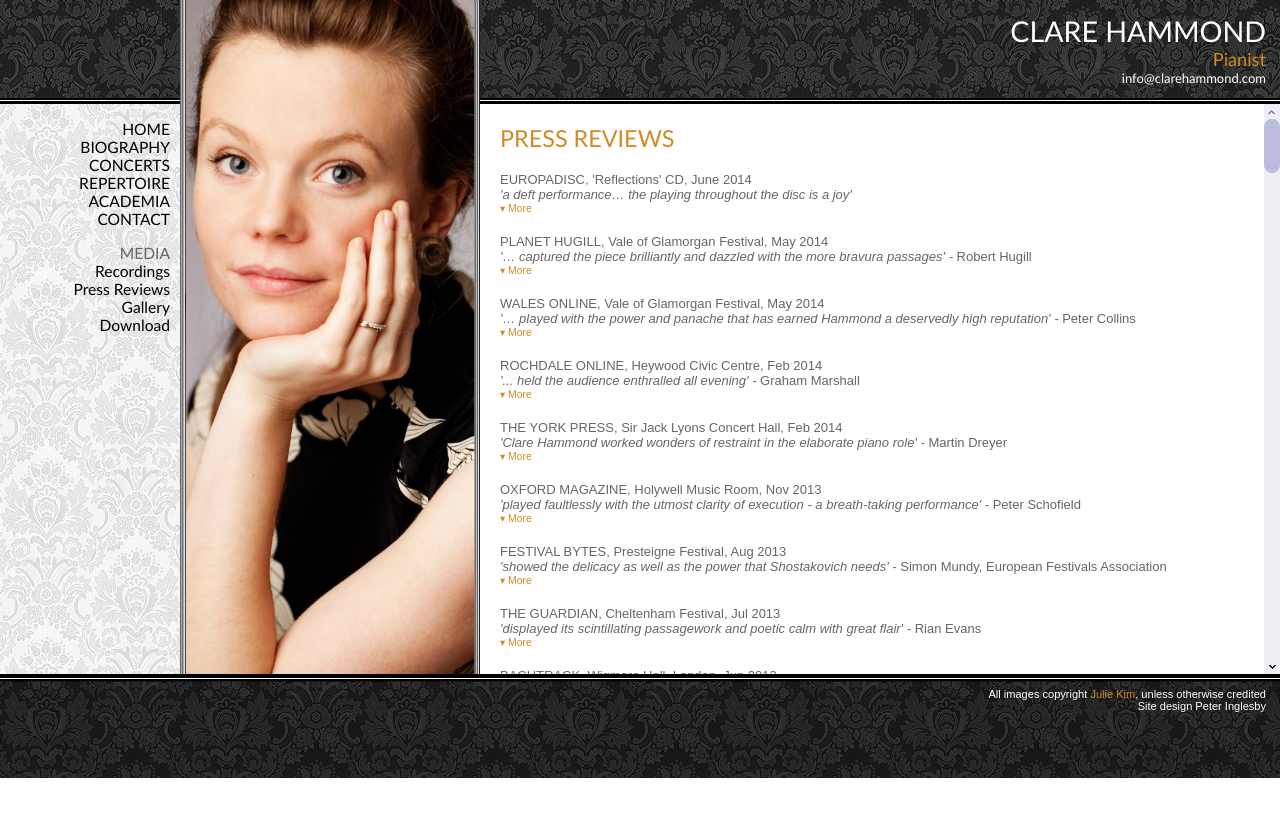
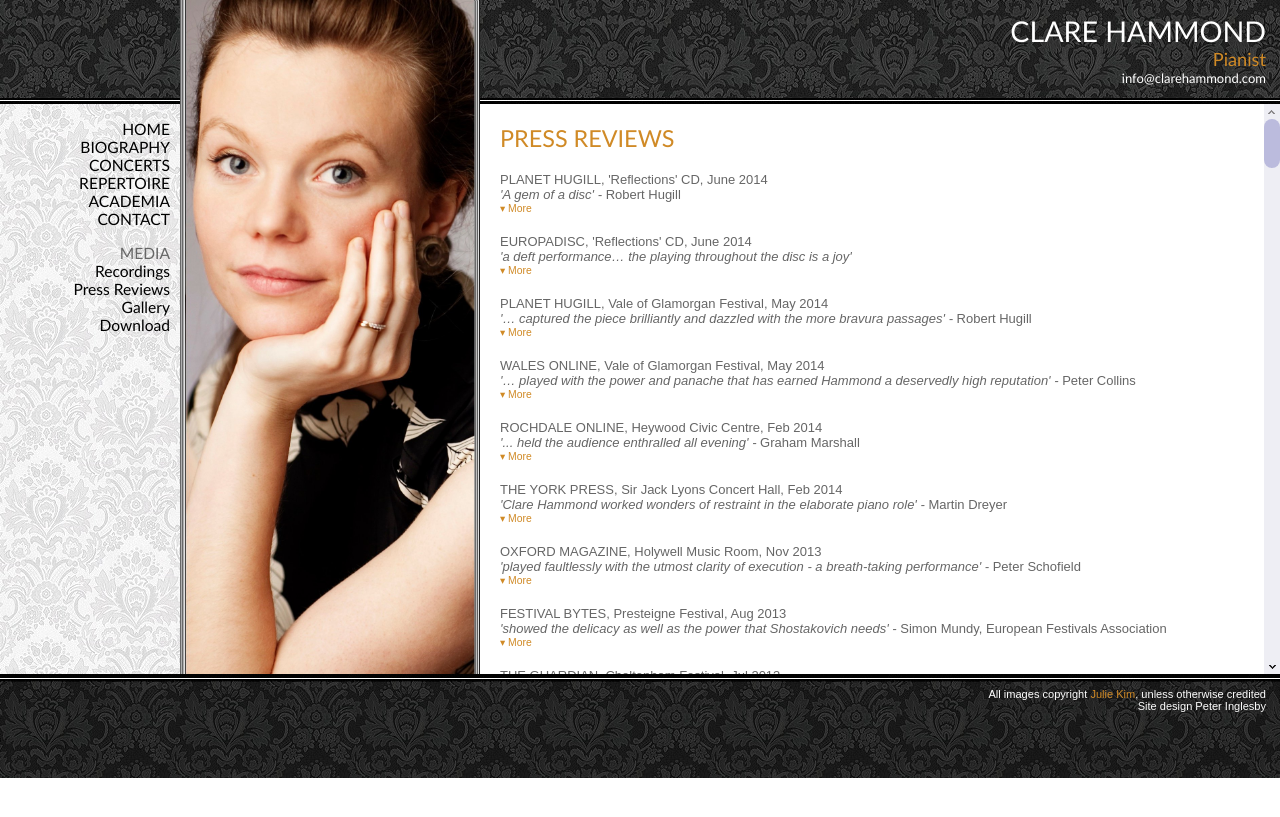
Before and after one commit to hammonc/clarehammond.com, a Jekyll site: the page built from reviews.html, in a window 1280 px wide. Shown: the top 817 px of the page. Built offline with Jekyll 4.4.1, drawn with Linux system fonts in a browser that asks for light colours.

Commit message:
hugill disc review

```diff
--- a/reviews.html
+++ b/reviews.html
@@ -3,6 +3,33 @@
 image: press.jpg
 ---
 <h3 class="page-heading">PRESS REVIEWS</h3>
+
+<div class="listing">
+  <div class="listing-heading">PLANET HUGILL, 'Reflections' CD, June 2014</div>
+  <div class="listing-trailer"> 'A gem of a disc' - <em>Robert Hugill</em></em></div>
+  <div class="listing-details concealed">
+    <p>'This year's centenary of the birth of Andrzej Panufnik has started to throw up some interesting disc of his music. For BIS Records, pianist Clare Hammond has recorded Panufnik's three major works for solo piano, Twelve Miniature Studies, Pentasonata and Reflections along with his daughter Roxanna Panufnik's arrangement of Andrzej Panufnik's Hommage a Chopin, Roxanna's completion of her father's Modlitwa and Roxanna's own Second Home and Glo. The results providing a satisfying compendium of Panufnik on piano.</p><br>
+
+<p>Andrzej Panufnik's Twelve Miniature Studies were written in 1947 after Panufnik had had a five year break from serious creative work. Each of the twelve studies is based on the same melodic line, but constrasting with its predecessor in dynamic and tempo. So that the work opens with Sempre fortissimo e moto veloce, followed by Sempre pianissimo e molto legato. Additionally each study is a step further along the circle of fifths, so the the first one is in C sharp, the second in F sharp, the third in B, and so on until the final one is in G sharp. The faster movements are all brilliant runs, vigorous toccatas and nervous energy, whilst the softer ones are spare and more lyric. The result is a fascinating series of tiny character studies.</p><br>
+
+
+<p>Written in 1949, Andrzej Panufnik's Hommage a Chopin was originally five vocalises for soprano and piano, with the material coming from folk-music from Mazowia, the central region of Poland where Chopin was born. Roxanna Panufnik has arranged three, nos. 1, 4 and 5 for piano solo. They are short pieces and, like the Twelve Miniature Studies, have the feeling of character studies; the first slow, steady and passacaglia-like, the second perky and sprightly with slower lyric moments, and the third gentle and lyric.</p><br>
+
+<p>Andrzej Panufnik's Pentasonata was written in 1984, the year he was 70. It is based on the number five, there are five sections arranged palindromically, the material is based on the pentatonic scale, the outer sections are in quintuple time (one in 5/8 the other in 5/4). That said, the work flows naturally and emotionally with any feeling of contrivance that this design might imply. A dramatic, fast and rather expressionist opening leads to a quietly expressive section where Panufnik combines lyricism with a dissonant element in a typical way. The central section is full of dramatic rhetoric, almost like a dialogue, supported by astringent harmony. Sparer textures develop in intensity before something like the opening material returns.</p><br>
+
+<p>Modlitwa was a setting by Andrzej Panufnik of a prayer by Jerzy Pietrikiewicz, but Andrzej Panufnik set only one verse leaving the second to be narrated. Roxanna has written a setting of the second verse and created a piano solo version of the work. The resulting combined effort it magically haunting with both father and daughter clearly fascinated by the combination of major and minor modes.</p><br>
+
+<p>Roxanna Panufnik's Second Home was written in 2003 and is a series of variations on a Polish folk-theme, expressing Roxanna's feelings about her father's homeland. The theme starts simple and evocatively, and the variations explore the theme in a variety of textures and complexities before the simplicity of the opening returns.  Roxanna Panufnik's Glo was written in memory of a family friend who died. It is a tiny, austere and spare textured piece.</p><br>
+
+<p>Andrzej Panufnik's Reflections, was his second piano piece written in 1968 within days of the birth of his daughter Roxanna. As the title suggests, the piece is based around Andrzej Panufnik's fascination for mirror forms and geometric patterns; Spare and austere textures, astringent harmonies and a lovely clarity of thought and texture.</p><br>
+
+<p>The performances from pianist Clare Hammond are all exemplary, and she shows profound sympathy with both Andrzej Panufnik and Roxanna Panufnik's sound worlds. Hammond brings exemplary clarity and lyricism to the music, without neglecting the moments of drama. Hammond's own programme note introduces both composers and their work. A gem of a disc.'.</p>
+  </div>
+  <div class="listing-details concealed">
+  </div>
+  <span class="more">&#9662; <a href="">More</a></span>
+  <span class="less">&#9652; <a href="">Less</a></span>
+</div>
 
 
 <div class="listing">
```
